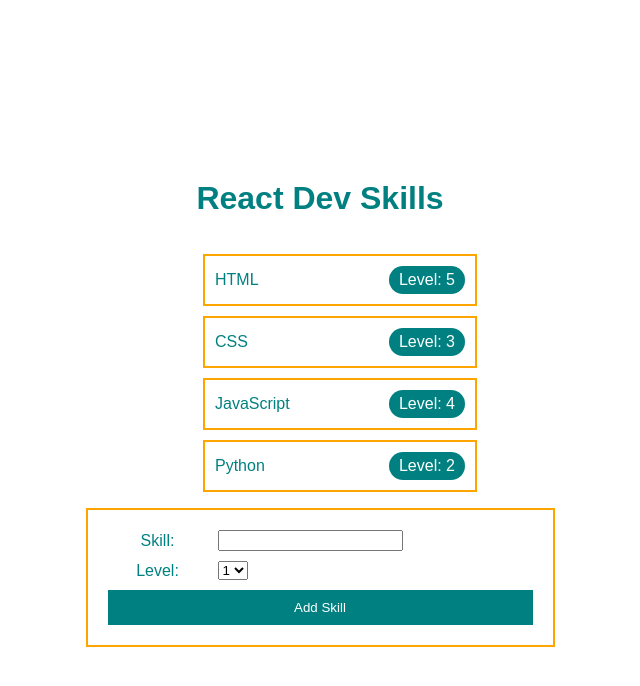
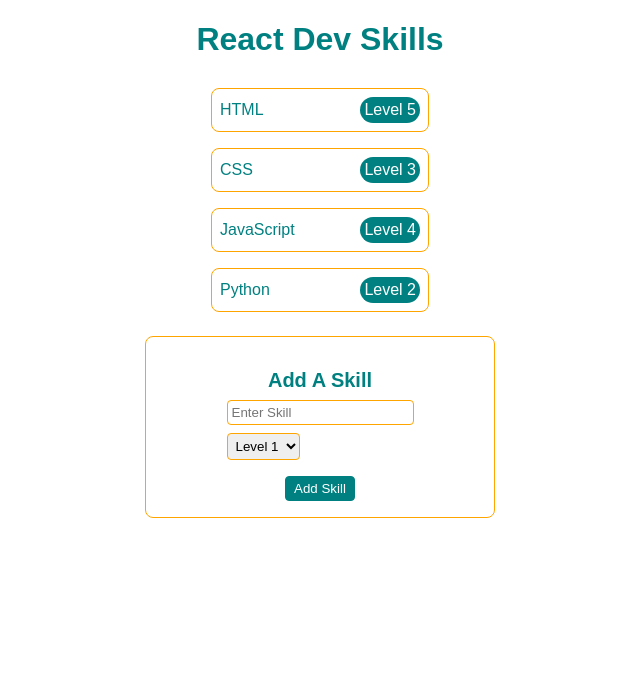
Before and after one commit to anjoo91/react-dev-skills, a React (Vite) app: page / in a window 1280 px wide. Shown: the top 686 px of the page, without its empty margins (320-960 px from the left). Built offline with nearby package versions, Linux system fonts and the light colour scheme.

Commit message:
react lab part 3 and 4 finished, added working handler & states

```diff
--- a/src/App.css
+++ b/src/App.css
@@ -1,25 +1,7 @@
 .App {
-  color: teal;
-  display: flex;
-  flex-direction: column;
-  align-items: center;
-  justify-content: center;
-  min-height: 100vh;
+  text-align: center;
 }
 
-.skill-list-item {
-  border: 2px solid orange;
-  display: flex;
-  justify-content: space-between;
-  align-items: center;
-  padding: 10px;
-  margin-bottom: 10px;
-  width: 250px;
+.Title {
+  color: teal;
 }
-
-.level {
-  background-color: teal;
-  color: white;
-  border-radius: 20px;
-  padding: 5px 10px;
-}
--- a/src/App.jsx
+++ b/src/App.jsx
@@ -1,28 +1,25 @@
-import { useState } from 'react';
+import React, { useState } from 'react';
 import SkillList from './SkillList';
 import NewSkillForm from './NewSkillForm';
-import './App.css';
-
-const skills = [
-  { name: 'HTML', level: 5 },
-  { name: 'CSS', level: 3 },
-  { name: 'JavaScript', level: 4 },
-  { name: 'Python', level: 2 },
-];
+import "./App.css"
 
 export default function App() {
-  const [count, setCount] = useState(0);
-  const [skillList, setSkillList] = useState(skills);
+  const [skills, setSkills] = useState([ // initial skills data
+    { name: 'HTML', level: 5 },
+    { name: 'CSS', level: 3 },
+    { name: 'JavaScript', level: 4 },
+    { name: 'Python', level: 2 },
+  ]);
 
-  const addSkill = (newSkill) => {
-    setSkillList([...skillList, newSkill]);
+  const handleAddSkill = (newSkill) => {
+    setSkills([...skills, newSkill]); // update skills state with new skill
   };
 
   return (
     <div className="App">
-      <h1>React Dev Skills</h1>
-      <SkillList skills={skills} />
-      <NewSkillForm addSkill={addSkill} />
+      <h1 className='Title'>React Dev Skills</h1>
+      <SkillList skills={skills} /> {/* pass skills array to SkillList */}
+      <NewSkillForm onAddSkill={handleAddSkill} /> {/* Pass handleAddSkill function to NewSkillForm */}
     </div>
   );
-}
+};
--- a/src/NewSkillForm.css
+++ b/src/NewSkillForm.css
@@ -1,46 +1,51 @@
-.new-skill-form {
-    border: 2px solid orange;
-    padding: 20px;
+.NewSkillForm {
+  display: flex;
+  flex-direction: column;
+  align-items: center;
+  justify-content: center;
+  margin-top: 16px;
+  border: 1px solid orange;
+  border-radius: 8px;
+  padding: 16px;
+  width: 25%;
+  margin-left: auto;
+  margin-right: auto;
+}
+
+.SkillsTitle {
+  color: teal;
+  font-size: 20px;
+  margin-bottom: 8px;
+}
+
+.SkillRow {
   display: flex;
   flex-direction: column;
   align-items: flex-start;
-    max-width: 425px;
-    width: 100%;
-    margin-bottom: 10px;
+  margin-bottom: 8px;
 }
 
-  .new-skill-form label {
-    color: teal;
-    margin-bottom: 10px;
+.NewSkillInput {
+  padding: 4px;
+  border: 1px solid orange;
+  border-radius: 4px;
 }
 
-  .new-skill-form input,
-  .new-skill-form select {
-    margin-bottom: 10px;
-    width: 100%;
+.NewSkillLevel {
+  padding: 4px;
+  border: 1px solid orange;
+  border-radius: 4px;
 }
 
-  .new-skill-form .form-row {
-    display: flex;
-    align-items: center;
+.AddSkillButton {
+  margin-top: 8px;
+  padding: 4px 8px;
+  border: 1px solid teal;
+  border-radius: 4px;
+  background-color: teal;
+  color: white;
 }
 
-  .new-skill-form .form-row label {
-    display: inline-block;
-    width: 100px;
-    margin-right: 10px;
+label {
+  margin-right: 8px;
 }
-
-  .new-skill-form .form-row input,
-  .new-skill-form .form-row select {
-    flex: 1;
-  }
-
-  .new-skill-form button {
-    background-color: teal;
-    color: white;
-    border: none;
-    padding: 10px 20px;
-    cursor: pointer;
-    width: 100%;
-  }
--- a/src/NewSkillForm.jsx
+++ b/src/NewSkillForm.jsx
@@ -1,37 +1,58 @@
-import React from 'react';
+import React, { useState } from 'react';
 import './NewSkillForm.css';
 
-export default function NewSkillForm({ addSkill }) {
-  //handler function for the submit button
+export default function NewSkillForm ({ onAddSkill }) {
+  const [skillName, setSkillName] = useState(''); // state for skill name
+  const [skillLevel, setSkillLevel] = useState('1'); // state for skill level
+
+  const handleSkillNameChange = (event) => {
+    setSkillName(event.target.value); // update skill name state on input
+  };
+
+  const handleSkillLevelChange = (event) => {
+    setSkillLevel(event.target.value); // update skill level state on select
+  };
+
   const handleSubmit = (event) => {
-    event.preventDefault();
-    const skillInput = event.target.elements.skill.value.trim(); //trim leading/trailing spaces
-    const levelInput = event.target.elements.level.value;
-    if (skillInput !== '') {
-      addSkill({ name: skillInput, level: parseInt(levelInput) }); //ensure level is an int
-      event.target.reset();
-    }
+    event.preventDefault(); // prevent form submission
+    const newSkill = { name: skillName, level: parseInt(skillLevel) }; // create new skill object
+    onAddSkill(newSkill); // call onAddSkill() passed from the App component
+    setSkillName(''); // reset the skill name input state
+    setSkillLevel('1'); // reset the skill level select state
   };
 
   return (
-    <form className="new-skill-form" onSubmit={handleSubmit}>
-      <div className="form-row">
-        <label htmlFor="skill">Skill:</label>
-        <input type="text" id="skill" name="skill" />
-      </div>
-
-      <div className="form-row">
-        <label htmlFor="level">Level:</label>
-        <select id="level" name="level">
-          <option value="1">1</option>
-          <option value="2">2</option>
-          <option value="3">3</option>
-          <option value="4">4</option>
-          <option value="5">5</option>
-        </select>
-      </div>
-
-      <button type="submit">Add Skill</button>
-    </form>
+    <div className="NewSkillForm">
+      <h2 className="SkillsTitle">Add A Skill</h2>
+      <form onSubmit={handleSubmit}> {/* behavior on form submission */}
+        <div className="SkillRow">
+          <input
+            id="skillInput"
+            type="text"
+            placeholder="Enter Skill"
+            className="NewSkillInput"
+            value={skillName}
+            onChange={handleSkillNameChange}
+          />
+        </div>
+        <div className="SkillRow">
+          <select
+            id="levelSelect"
+            className="NewSkillLevel"
+            value={skillLevel}
+            onChange={handleSkillLevelChange}
+          >
+            <option value="1">Level 1</option>
+            <option value="2">Level 2</option>
+            <option value="3">Level 3</option>
+            <option value="4">Level 4</option>
+            <option value="5">Level 5</option>
+          </select>
+        </div>
+        <button type="submit" className="AddSkillButton">
+          Add Skill
+        </button>
+      </form>
+    </div>
   );
-}
+};
--- /dev/null
+++ b/src/SkillList.css
@@ -0,0 +1,27 @@
+.SkillsList {
+    display: flex;
+    flex-direction: column;
+    align-items: center;
+}
+
+.SkillListItem {
+    border: 1px solid orange;
+    border-radius: 8px;
+    padding: 8px;
+    margin: 8px;
+    width: 200px;
+    display: flex;
+    justify-content: space-between;
+    align-items: center;
+}
+
+.SkillName {
+    color: teal;
+}
+
+.SkillLevel {
+    color: white;
+    padding: 4px;
+    background-color: teal;
+    border-radius: 16px;
+}
--- a/src/SkillList.jsx
+++ b/src/SkillList.jsx
@@ -1,14 +1,13 @@
 import React from 'react';
 import SkillListItem from './SkillListItem';
+import './SkillList.css';
 
-export default function SkillList({ skills }) {
-  const SkillListItems = skills.map((s, index) => (
-    <SkillListItem key={index} skill={s} />
-  ));
-
+export default function SkillList ({ skills }) {
   return (
-    <div>
-      <ul className="skill-list">{SkillListItems}</ul>
+    <div className="SkillsList">
+      {skills.map((skill, index) => (
+        <SkillListItem key={index} skill={skill} /> // render SkillListItem for each skill
+      ))}
     </div>
   );
-}
+};
--- a/src/SkillListItem.css
+++ b/src/SkillListItem.css
@@ -6,11 +6,11 @@
     padding: 10px;
     margin-bottom: 10px;
     width: 25%;
-  }
+}
 
-  .level {
+.level {
     background-color: teal;
     color: white;
     border-radius: 20px;
     padding: 5px 10px;
-  }
+}
--- a/src/SkillListItem.jsx
+++ b/src/SkillListItem.jsx
@@ -1,12 +1,11 @@
 import React from 'react';
 import './SkillListItem.css';
 
-
-export default function SkillListItem({ skill }) {
+export default function SkillListItem ({ skill }) {
   return (
-    <li className="skill-list-item">
-      {skill.name}
-      <span className="level">Level: {skill.level}</span>
-    </li>
+    <div className="SkillListItem">
+      <span className="SkillName">{skill.name}</span>
+      <span className="SkillLevel">Level {skill.level}</span>
+    </div>
   );
-}
+};
```
Lines whose indentation alone changed are shown as unchanged.
